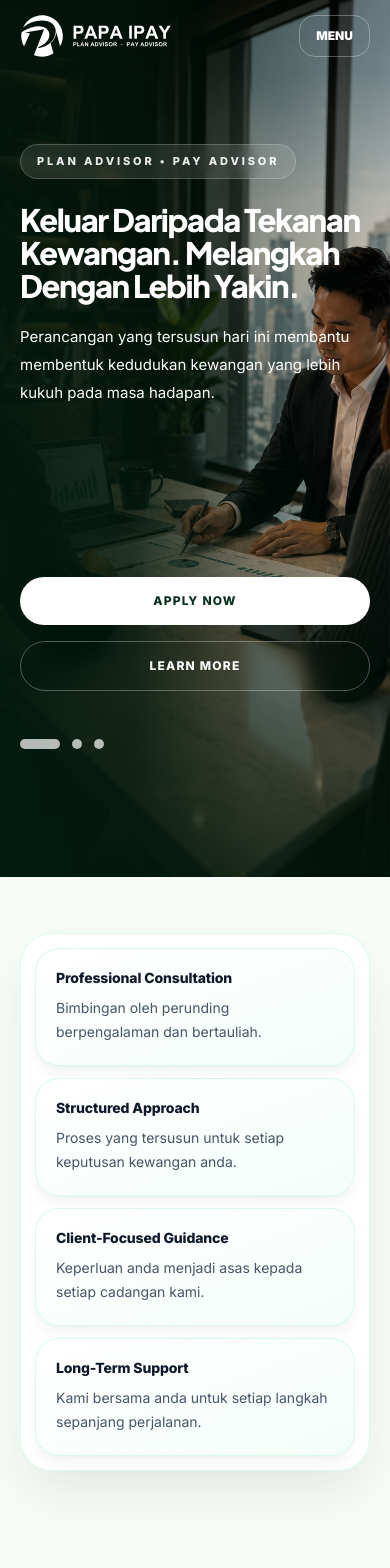
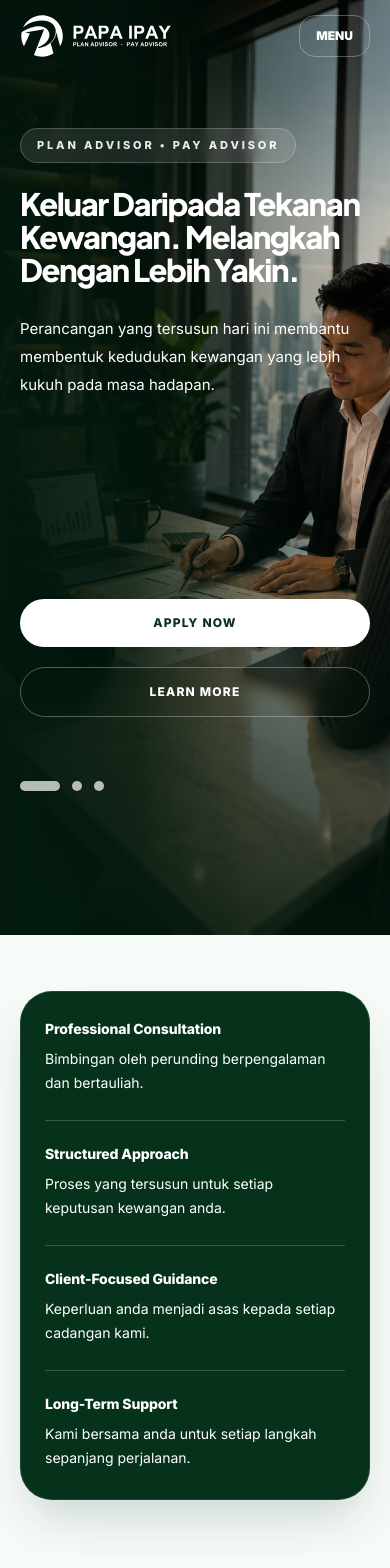
Before and after one commit to Neugens-Solution/papaipay-website, a Next.js app: page / in a window 390 px wide. Shown: the top 1568 px of the page. Built offline with nearby package versions, Linux system fonts and the light colour scheme.

Commit message:
style: refine mobile hero trust section and statistics balance

```diff
--- a/app/page.tsx
+++ b/app/page.tsx
@@ -119,22 +119,22 @@ function HeroSlider() {
       </div>
       <div className="absolute inset-0 bg-[linear-gradient(90deg,rgba(3,26,14,0.96)_0%,rgba(3,26,14,0.82)_34%,rgba(3,26,14,0.34)_64%,rgba(3,26,14,0.04)_100%)]" />
       <div className="absolute inset-0 bg-gradient-to-t from-[#031a0e]/70 via-transparent to-black/20" />
-      <div className="relative mx-auto grid min-h-screen max-w-7xl items-center px-5 pb-32 pt-36 md:pb-28 md:pt-28 lg:px-8 lg:pb-36 lg:pt-32">
+      <div className="relative mx-auto grid min-h-screen max-w-7xl items-start px-5 pb-36 pt-32 md:items-center md:pb-28 md:pt-28 lg:px-8 lg:pb-36 lg:pt-32">
         <div className="max-w-[700px]">
           <div className="mb-6 inline-flex rounded-full border border-white/20 bg-white/10 px-4 py-2 text-[11px] font-extrabold uppercase tracking-[0.26em] text-white/90 backdrop-blur">Plan Advisor • Pay Advisor</div>
-          <div className="relative min-h-[350px] md:min-h-[330px] lg:min-h-[340px]">
+          <div className="relative min-h-[380px] md:min-h-[330px] lg:min-h-[340px]">
             {heroSlides.map((slide, index) => (
               <div key={slide.title} className={`absolute inset-0 opacity-0 ${index === 0 ? "animate-[copyOne_18s_infinite]" : index === 1 ? "animate-[copyTwo_18s_infinite]" : "animate-[copyThree_18s_infinite]"}`}>
                 <h1 className="max-w-[680px] text-[31px] font-extrabold leading-[1.08] tracking-[-0.045em] md:text-[48px] lg:text-[56px] xl:text-[60px]">{slide.title}</h1>
-                <p className="mt-5 max-w-2xl text-[15px] leading-7 text-white/88 md:text-lg md:leading-8">{slide.text}</p>
+                <p className="mt-7 max-w-2xl text-[15px] leading-7 text-white/88 md:mt-5 md:text-lg md:leading-8">{slide.text}</p>
               </div>
             ))}
           </div>
-          <div className="mt-6 flex flex-col gap-4 md:mt-1 md:gap-3 sm:flex-row">
+          <div className="mt-8 flex flex-col gap-5 md:mt-1 md:gap-3 sm:flex-row">
             <a href="#mohon" className="rounded-full bg-white px-7 py-4 text-center text-xs font-extrabold uppercase tracking-[0.1em] text-brand-900 shadow-2xl transition hover:-translate-y-0.5">Apply Now</a>
             <a href="#henry" className="rounded-full border border-white/30 px-7 py-4 text-center text-xs font-extrabold uppercase tracking-[0.1em] text-white backdrop-blur transition hover:bg-white/10">Learn More</a>
           </div>
-          <div className="mt-12 flex gap-3 md:mt-9">
+          <div className="mt-16 flex gap-3 md:mt-9">
             {heroSlides.map((slide, index) => <span key={slide.image} className={`h-2.5 rounded-full bg-white/70 ${index === 0 ? "w-10" : "w-2.5"}`} />)}
           </div>
         </div>
@@ -217,8 +217,14 @@ export default function Home() {
       <HeroSlider />
 
       <section className="px-5 py-14 lg:hidden">
-        <div className="mx-auto grid max-w-7xl gap-3 rounded-[2rem] border border-emerald-100/80 bg-white/90 p-3.5 shadow-2xl shadow-emerald-950/10 backdrop-blur md:grid-cols-4 md:p-5">
-          {heroTrustItems.map(([title, text]) => <div key={title} className="rounded-[1.5rem] border border-emerald-100/80 bg-gradient-to-br from-white to-emerald-50/55 px-5 py-5 shadow-lg shadow-emerald-950/5"><div className="text-sm font-extrabold tracking-[-0.01em] text-slate-900">{title}</div><p className="mt-2 text-sm leading-6 text-slate-600">{text}</p></div>)}
+        <div className="mx-auto max-w-7xl rounded-[2rem] border border-white/10 bg-[#06321c] px-6 py-7 text-white shadow-2xl shadow-emerald-950/20">
+          {heroTrustItems.map(([title, text], index) => (
+            <div key={title}>
+              <div className="text-sm font-extrabold tracking-[-0.01em] text-white">{title}</div>
+              <p className="mt-2 text-sm leading-6 text-white/72">{text}</p>
+              {index < heroTrustItems.length - 1 && <div className="my-6 h-px w-full bg-white/20" />}
+            </div>
+          ))}
         </div>
       </section>
 
@@ -286,7 +292,7 @@ export default function Home() {
             {credibilityStats.map(([icon, stat, label, text]) => (
               <div key={label} className="rounded-[1.25rem] border border-[#d6b95f]/30 bg-white/10 p-7 text-center shadow-2xl shadow-black/10 backdrop-blur-md">
                 <LineIcon name={icon} className="mx-auto h-12 w-12 text-[#d6b95f]" />
-                <div className={`mt-5 font-extrabold tracking-[-0.06em] text-white ${stat === "RM450 Juta" ? "text-4xl md:text-5xl" : "text-5xl md:text-6xl"}`}>{stat}</div>
+                <div className={`mt-5 font-extrabold tracking-[-0.06em] text-white ${stat === "RM450 Juta" ? "text-3xl md:text-4xl lg:text-[2.35rem]" : "text-5xl md:text-6xl"}`}>{stat}</div>
                 <h3 className="mt-3 text-sm font-extrabold uppercase tracking-[0.08em] text-white/90">{label}</h3>
                 <div className="mx-auto mt-4 h-px w-10 bg-[#d6b95f]" />
                 <p className="mt-4 text-sm leading-6 text-white/65">{text}</p>
```
